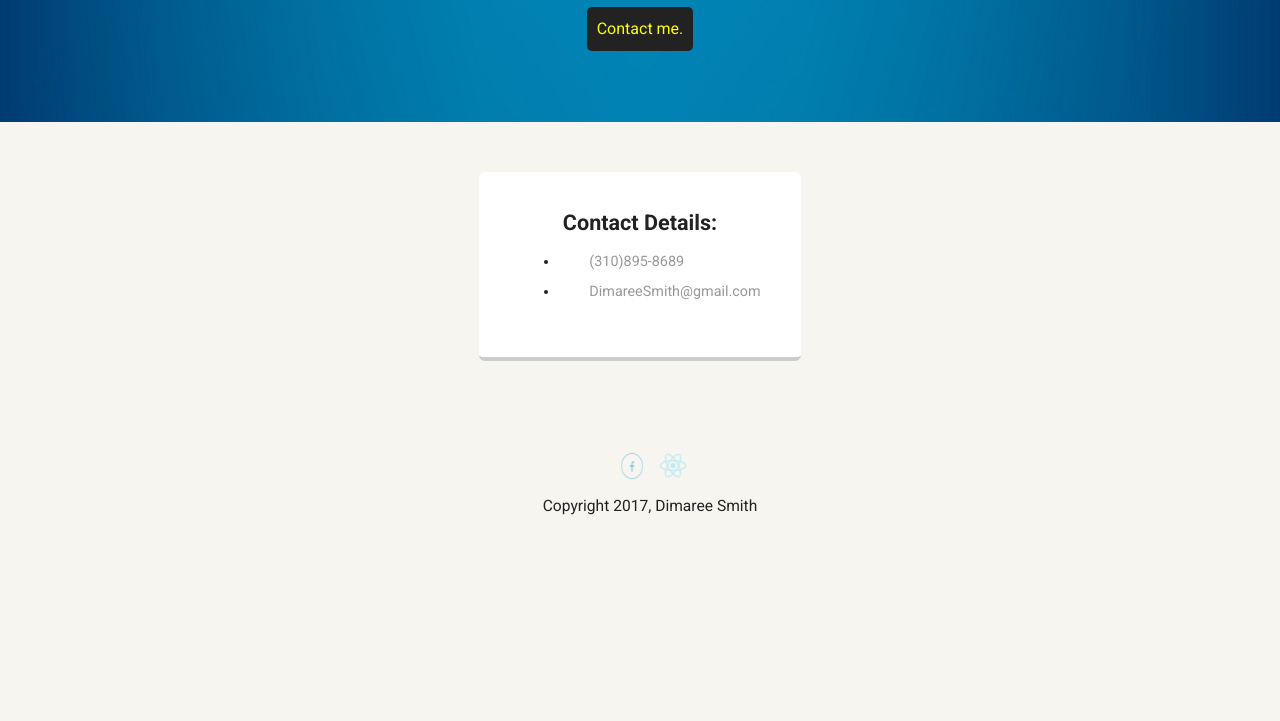
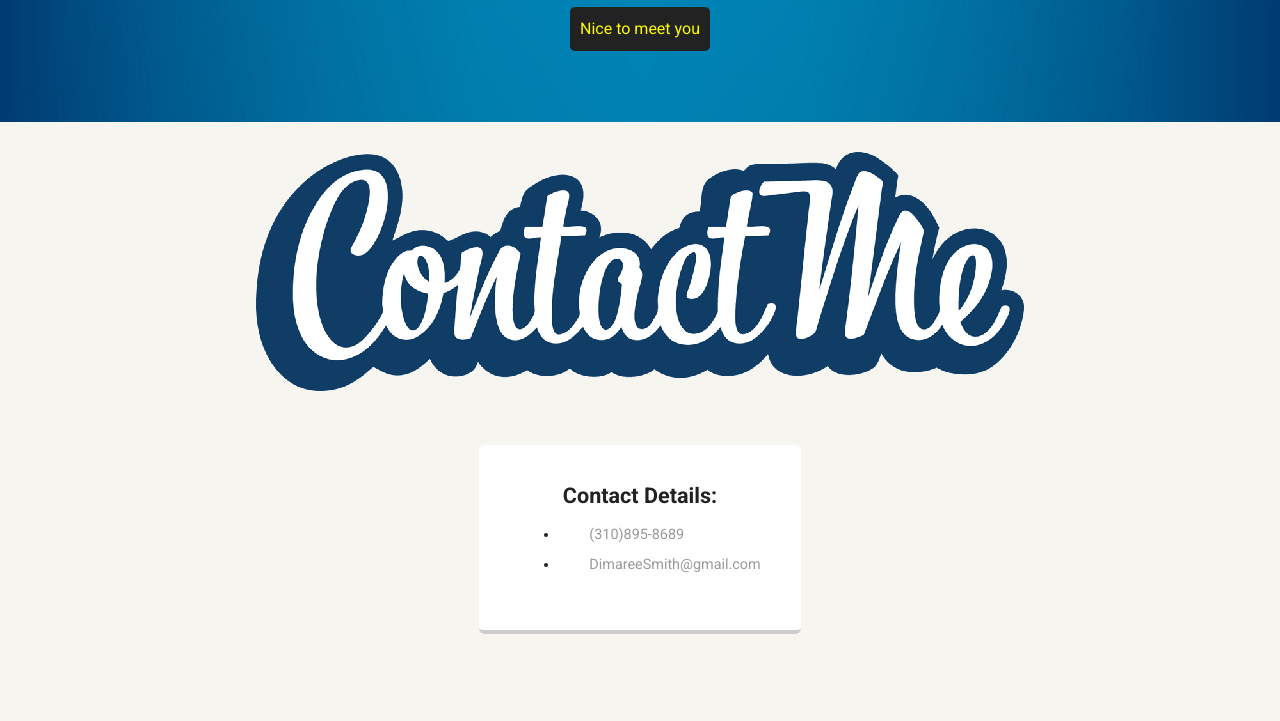
Before and after one commit to Dimaree/techdegree-project-1, a plain HTML site: page contact.html in a window 1280 px wide. Shown: the part 348-1069 px from the top of the page. Before the commit the page ends 958 px from the top, so only its background shows below. Drawn offline with Linux system fonts and the light colour scheme; a web font is replaced by a local one.

Commit message:
added contact me image

```diff
--- a/contact.html
+++ b/contact.html
@@ -20,8 +20,9 @@
     <header>
       <img src="images/me.jpg" alt="Drawing of Dimaree Smith" class="profile-image">
       <h1 class="tag name">Hello, I’m Dimareé.</h1>
-      <p class="tag location">Contact me.</p>
+      <p class="tag location">Nice to meet you</p>
     </header>
+    <img src="images/contactme.gif" alt="contact me picture" class="contactme">
     <main class="flex">
       <div class="card">
         <h2>Contact Details:</h2>
--- a/styles.css
+++ b/styles.css
@@ -170,7 +170,9 @@ a:hover {
 
 }
 
-
+.contactme {
+  margin-top: 30px;
+}
 
 header {
 
@@ -316,6 +318,7 @@ ul.skills {
 
 
 
+
 footer {
 
   width: 100%;
@@ -323,6 +326,10 @@ footer {
   min-height: 30px;
 
   padding: 20px 0 40px 20px;
+
+  text-align: center;
+
+  clear: both;
 
 }
 
```
Also changed, not shown: images/contactme.gif (added).
